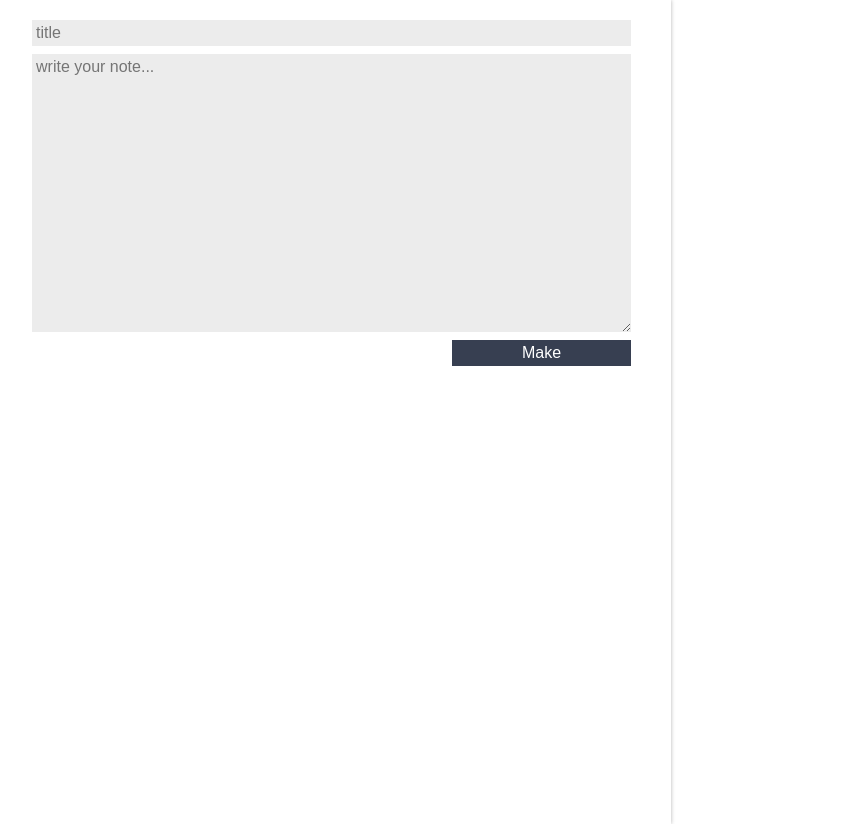
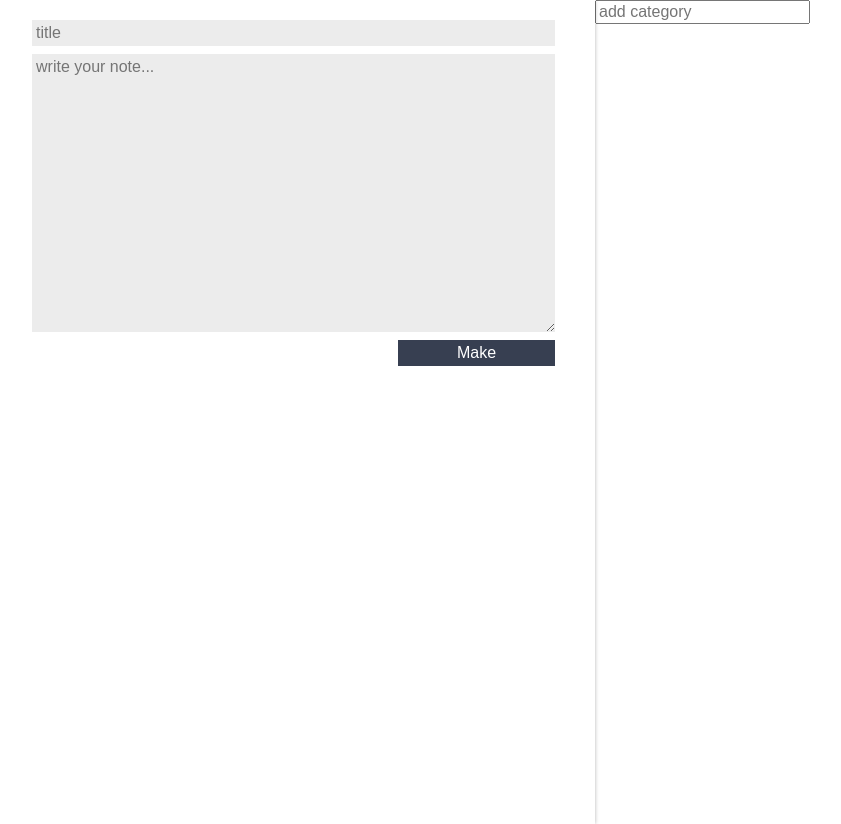
Before and after one commit to JoaoPauloO/curso-react, a React (Create React App) app: page / in a window 1280 px wide. Shown: the whole page, without its empty margins (8-849 px from the left). Built offline with nearby package versions, Linux system fonts and the light colour scheme.

Commit message:
insert category

```diff
--- a/src/App.js
+++ b/src/App.js
@@ -9,7 +9,8 @@ class App extends Component {
   constructor() {
     super()
     this.state = {
-      notes: []
+      notes: [],
+      categories: []
     }
   }
 
@@ -29,12 +30,22 @@ class App extends Component {
     })
   }
 
+  createCategory(title) {
+    const category = title
+    const newCategoriesArray = [...this.state.categories, category]
+    this.setState({
+      categories: newCategoriesArray
+    })
+
+    console.log(...this.state.categories)
+  }
+
   render() {
     return (
       <section className='content'>
         <RegisterForm createNote={this.createNote.bind(this)}/>
         <main className='content-main'>
-          <CategoryList />
+          <CategoryList categories={this.state.categories} createCategory={this.createCategory.bind(this)}/>
           <NoteList notes={this.state.notes} removeNote={this.removeNote.bind(this)}/>
         </main>
       </section>
--- a/src/components/CategoryList/CategoryList.jsx
+++ b/src/components/CategoryList/CategoryList.jsx
@@ -1,12 +1,33 @@
 import React, { Component } from "react";
+import "./style.css";
 
 class CategoryList extends Component {
 
+    _handleEventInput(event) {
+        if(event.key === "Enter") {
+            console.log("add category")
+            this.props.createCategory(event.target.value)
+        }
+    }
+
     render() {
         return (
-            <ul>
-
-            </ul>
+            <section className="category-list"> {}
+                <ul className="category-list_enumerator">
+                    {
+                        this.props.categories.map((category, index) => {
+                            return(
+                                <li className="category-list_item">{category}</li>
+                            );
+                        })
+                    }
+                </ul>
+                <input
+                    type="text"
+                    className="category-list_input"
+                    placeholder="add category"
+                    onKeyUp={this._handleEventInput.bind(this)}/>
+            </section>
         );
     }
 }
```
Also changed, not shown: src/components/CategoryList/style.css (added).
